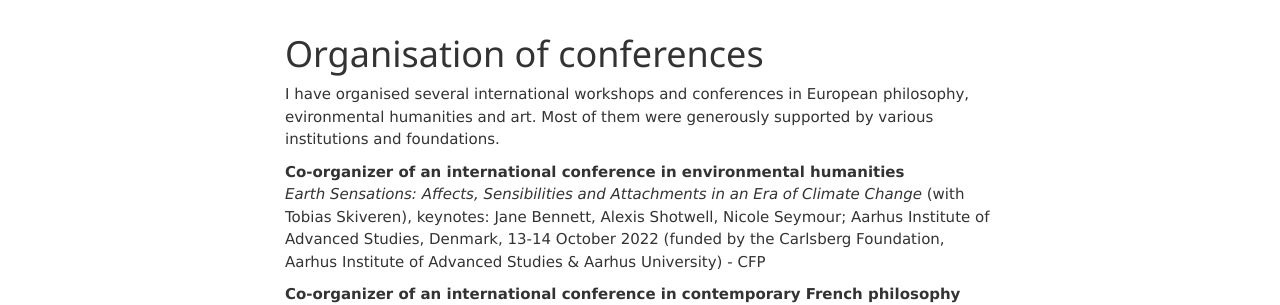
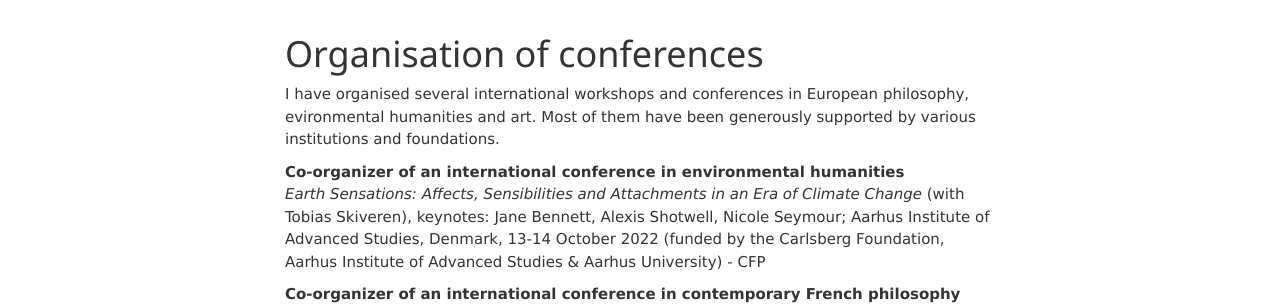
Before and after one commit to IJanicka/IJanicka.github.io, a Jekyll site: the page built from organisation.md, in a window 1280 px wide. Shown: the part 136-441 px from the top of the page. Built offline with Jekyll 4.4.1, drawn with Linux system fonts in a browser that asks for light colours.

Commit message:
Update organisation.md

```diff
--- a/organisation.md
+++ b/organisation.md
@@ -5,7 +5,7 @@
 ---
 
 
-I have organised several international workshops and conferences in European philosophy, evironmental humanities and art. Most of them were generously supported by various institutions and foundations.
+I have organised several international workshops and conferences in European philosophy, evironmental humanities and art. Most of them have been generously supported by various institutions and foundations.
 
 **Co-organizer of an international conference in environmental humanities**<br>
 *[Earth Sensations](https://aias.au.dk/events/earth-sensations): Affects, Sensibilities and Attachments in an Era of Climate Change* (with Tobias Skiveren), keynotes: [Jane Bennett](https://politicalscience.jhu.edu/directory/jane-bennett/), [Alexis Shotwell](https://alexisshotwell.com), [Nicole Seymour](https://english.fullerton.edu/faculty/profile/n_seymour.aspx); Aarhus Institute of Advanced Studies, Denmark, 13-14 October 2022 (funded by the Carlsberg Foundation, Aarhus Institute of Advanced Studies & Aarhus University) - <a href="../CfP_Conference_Earth Sensations_AIAS_AU_KN">CFP<a/>
```
